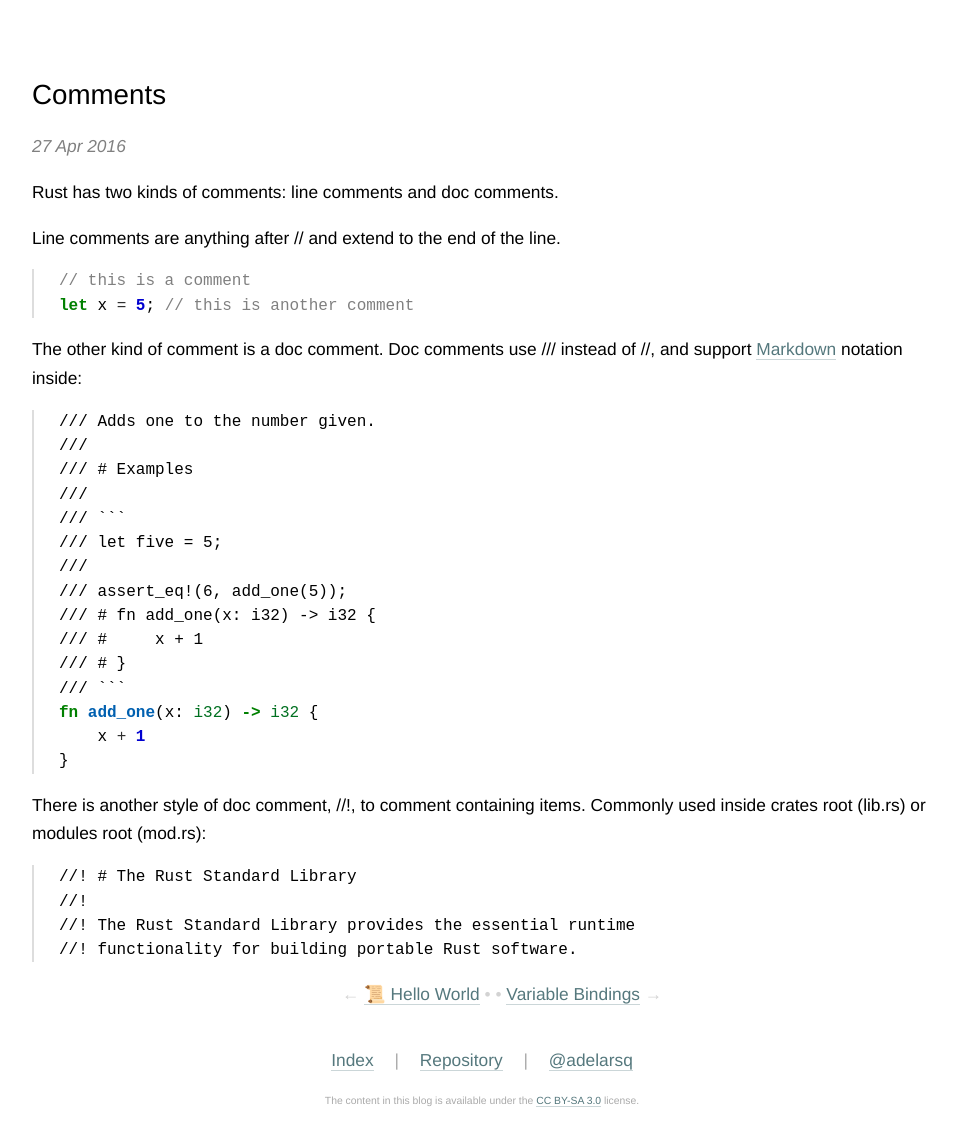
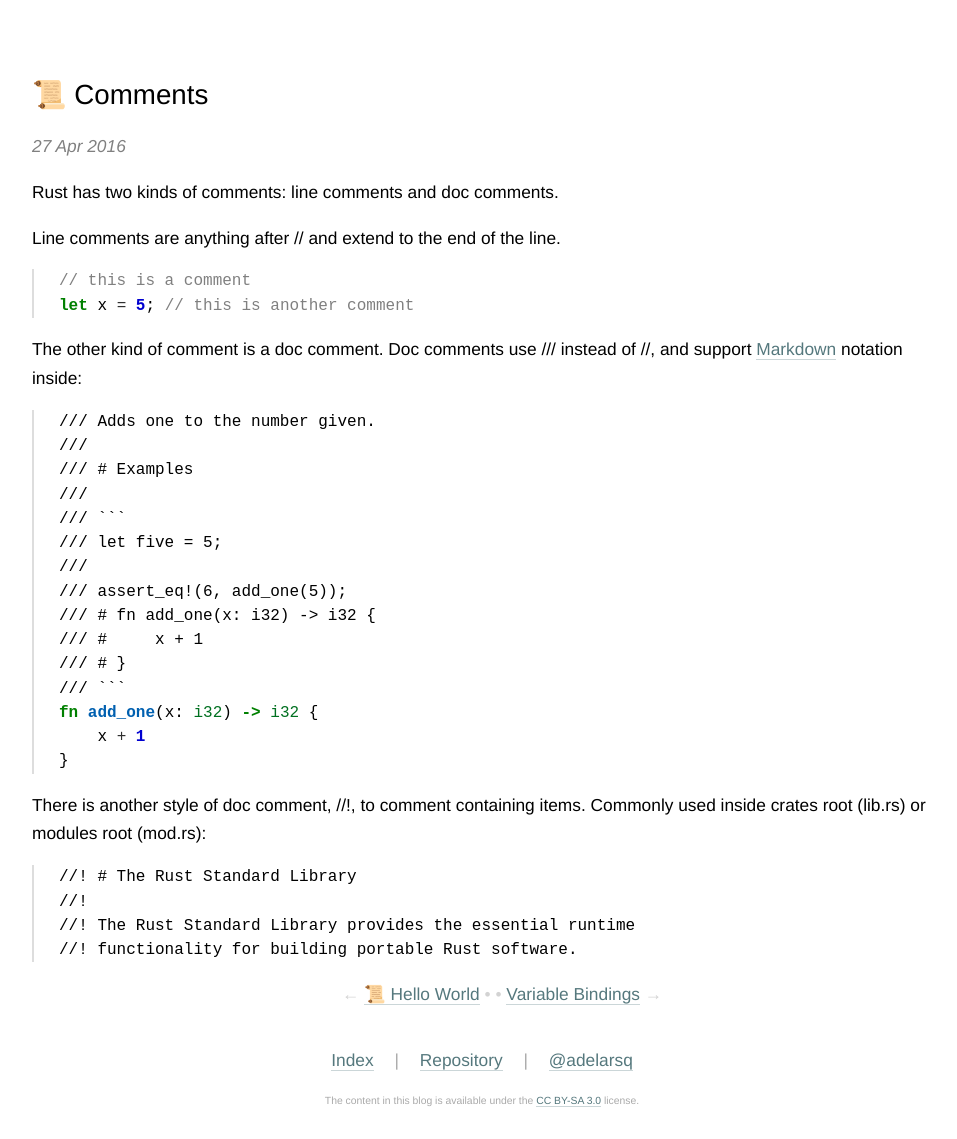
Before and after one commit to adelarsq/daily-rust.github.io, a Jekyll site: the page built from _posts/2016-04-27-comments.md, in a window 1280 px wide. Shown: the whole page, without its empty margins (158-1115 px from the left). Built offline with Jekyll 4.4.1, drawn with Linux system fonts in a browser that asks for light colours.

```diff
--- a/_posts/2016-04-27-comments.md
+++ b/_posts/2016-04-27-comments.md
@@ -1,6 +1,6 @@
 ---
 layout: post
-title: "Comments"
+title: "📜 Comments"
 index_title: "Comments"
 tags: [rustposts, rust]
 ---
```
